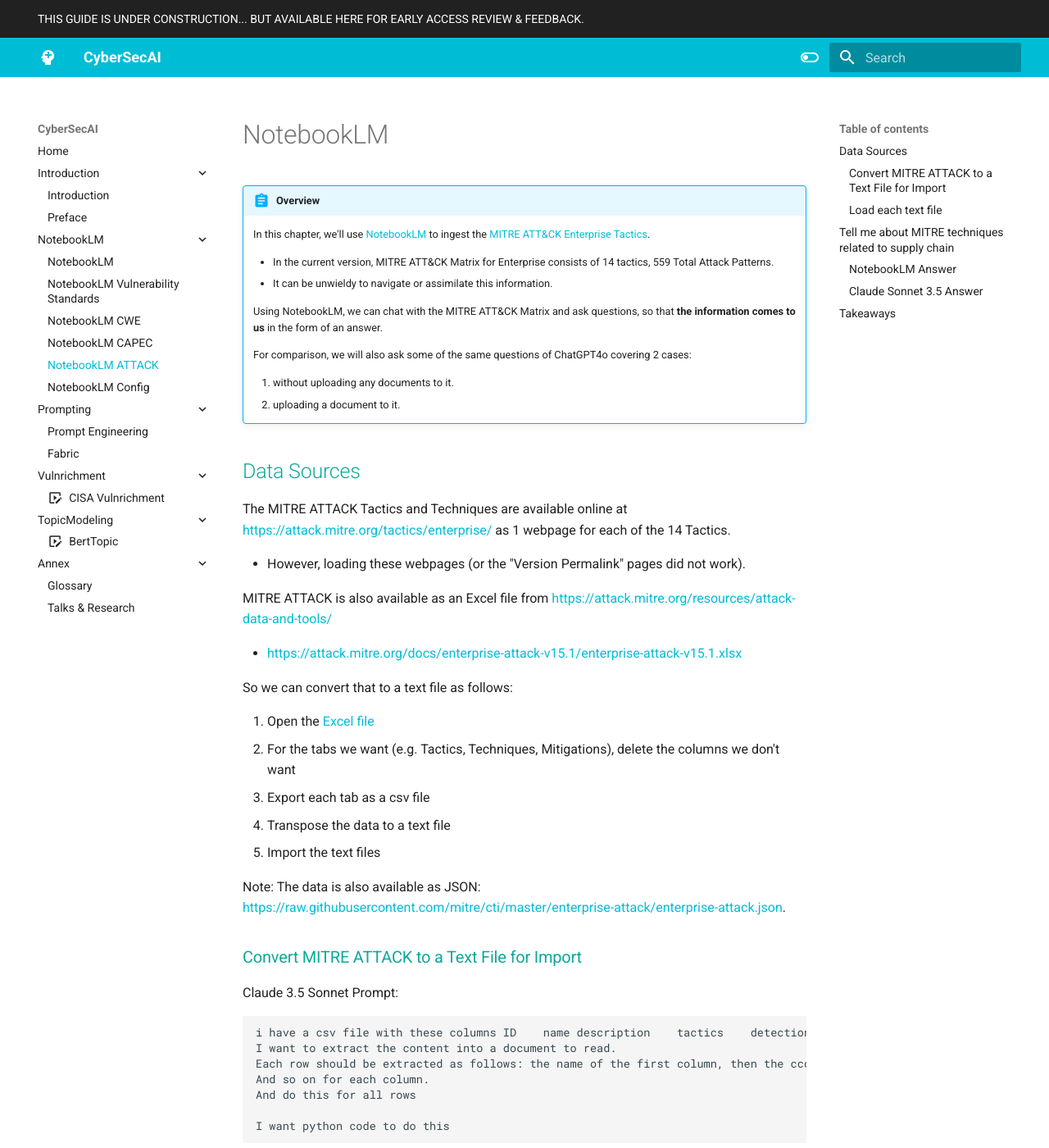
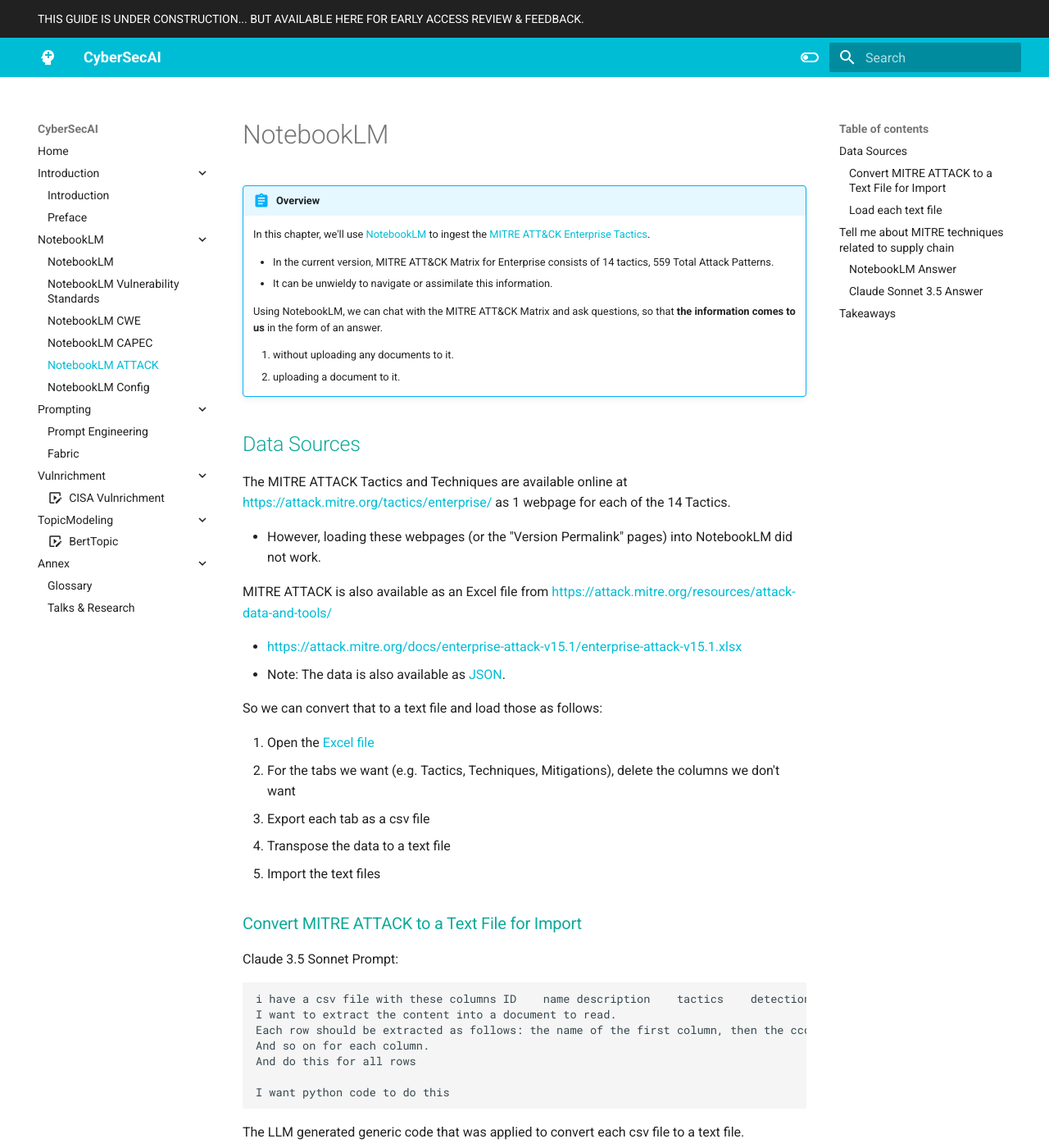
Before and after one commit to CyberSecAI/CyberSecAI.github.io, an MkDocs documentation site: the page built from docs/NotebookLM/NotebookLM_Attack.md, in a window 1280 px wide and 1400 px high. Shown: the whole window at 82% size. Built offline with MkDocs 1.6.1 and Material for MkDocs 9.7.7, drawn with Linux system fonts in a browser that asks for light colours; comment, search, counter and statistics services are not loaded.

Commit message:
mitre attack cleanup

```diff
--- a/docs/NotebookLM/NotebookLM_Attack.md
+++ b/docs/NotebookLM/NotebookLM_Attack.md
@@ -9,8 +9,6 @@
 
     Using NotebookLM, we can chat with the MITRE ATT&CK Matrix and ask questions, so that **the information comes to us** in the form of an answer.
 
-    For comparison, we will also ask some of the same questions of ChatGPT4o covering 2 cases:
-
     1. without uploading any documents to it.
     2. uploading a document to it.
 
@@ -18,13 +16,15 @@
 
 The MITRE ATTACK Tactics and Techniques are available online at https://attack.mitre.org/tactics/enterprise/ as 1 webpage for each of the 14 Tactics.
 
-* However, loading these webpages (or the "Version Permalink" pages did not work).
+* However, loading these webpages (or the "Version Permalink" pages) into NotebookLM did not work.
 
 MITRE ATTACK is also available as an Excel file from https://attack.mitre.org/resources/attack-data-and-tools/
 
  * https://attack.mitre.org/docs/enterprise-attack-v15.1/enterprise-attack-v15.1.xlsx
+ * Note: The data is also available as [JSON](https://raw.githubusercontent.com/mitre/cti/master/enterprise-attack/enterprise-attack.json).
 
-So we can convert that to a text file as follows:
+
+So we can convert that to a text file and load those as follows:
 
 1. Open the [Excel file](https://attack.mitre.org/docs/enterprise-attack-v15.1/enterprise-attack-v15.1.xlsx)
 2. For the tabs we want (e.g. Tactics, Techniques, Mitigations), delete the columns we don't want
@@ -33,7 +33,6 @@
 5. Import the text files
 
 
-Note: The data is also available as JSON: https://raw.githubusercontent.com/mitre/cti/master/enterprise-attack/enterprise-attack.json.
 
 
 ### Convert MITRE ATTACK to a Text File for Import
```
